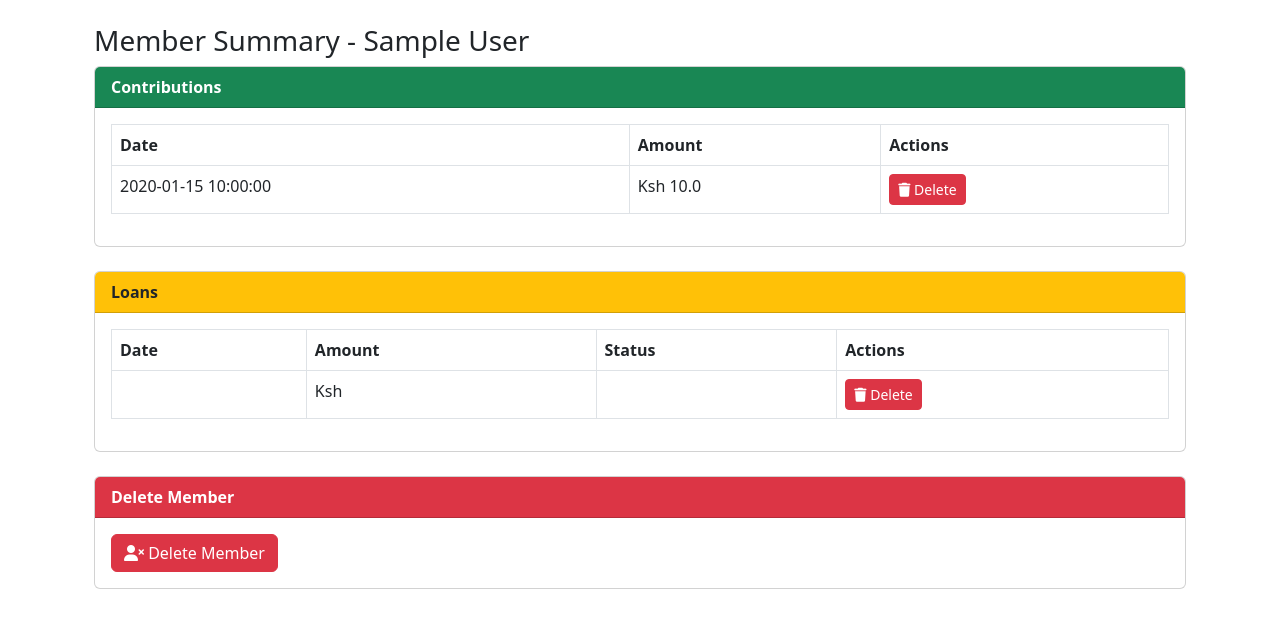
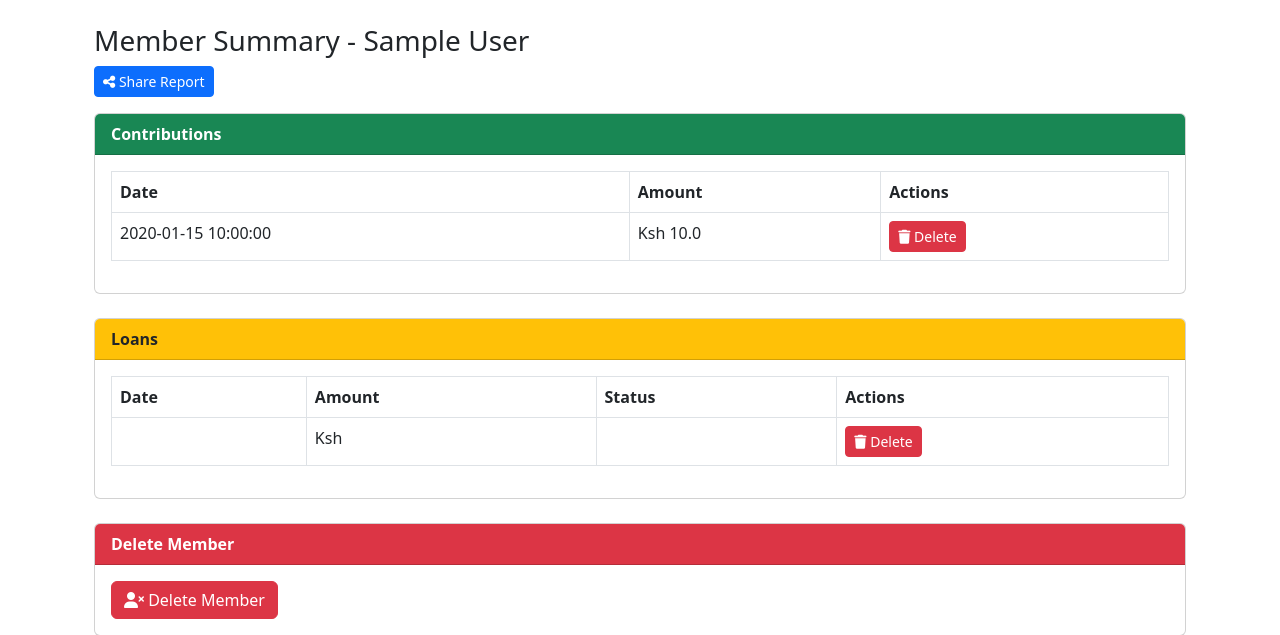
Before and after one commit to mubeakungu/chama-app, a Flask app: page /member_summary/1 in a window 1280 px wide. Shown: the part 56-691 px from the top of the page. Run offline with Flask 3, Linux system fonts and the light colour scheme; a user stored in the database is signed in; tables that the repository leaves empty hold one stand-in row (values such as "Sample post").

Commit message:
Update member_summary.html

```diff
--- a/templates/member_summary.html
+++ b/templates/member_summary.html
@@ -3,6 +3,13 @@
 {% block content %}
 <div class="container mt-4">
     <h3>Member Summary - {{ member.name }}</h3>
+
+    <!-- Top Action Buttons -->
+    <div class="mb-3">
+        <a href="{{ url_for('generate_member_report', member_id=member.id) }}" class="btn btn-primary btn-sm">
+            <i class="fas fa-share-alt"></i> Share Report
+        </a>
+    </div>
 
     <!-- Contributions Section -->
     <div class="card mb-4">
```
